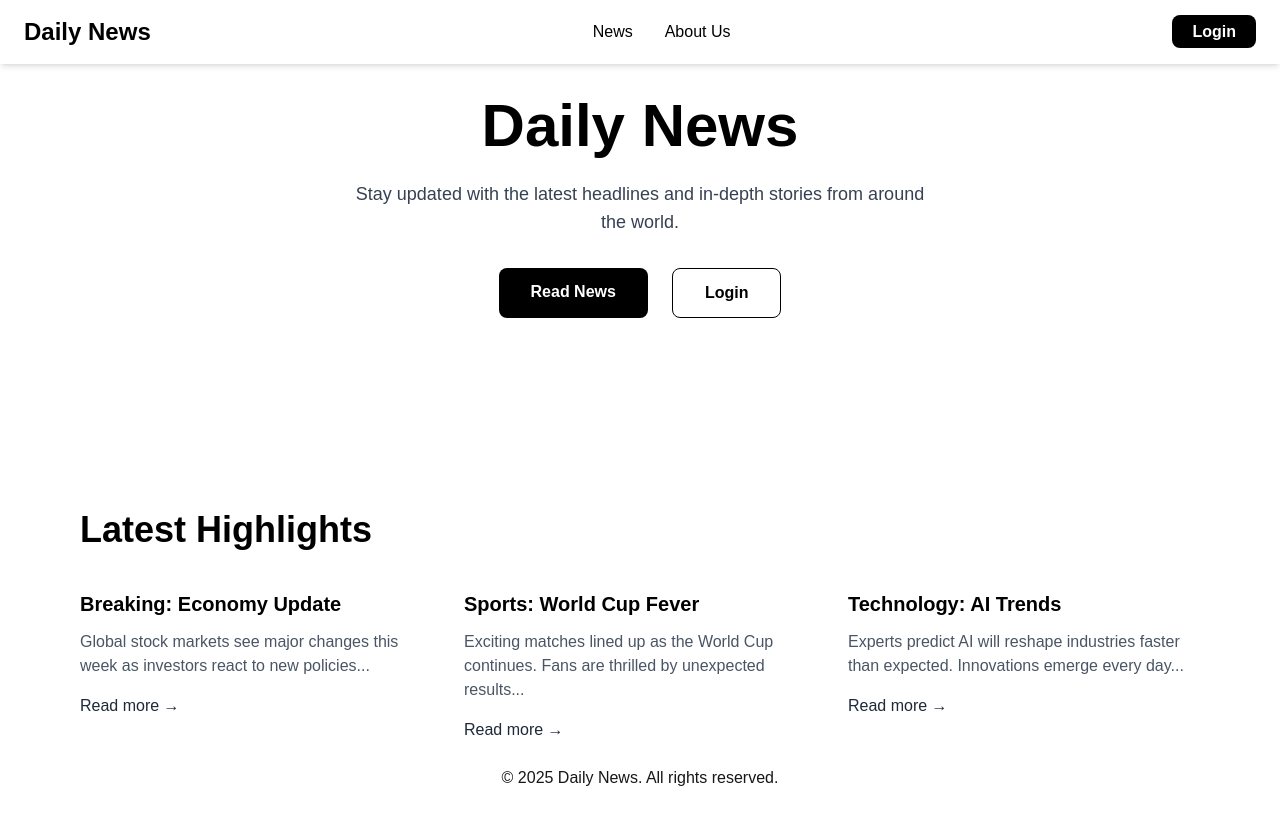
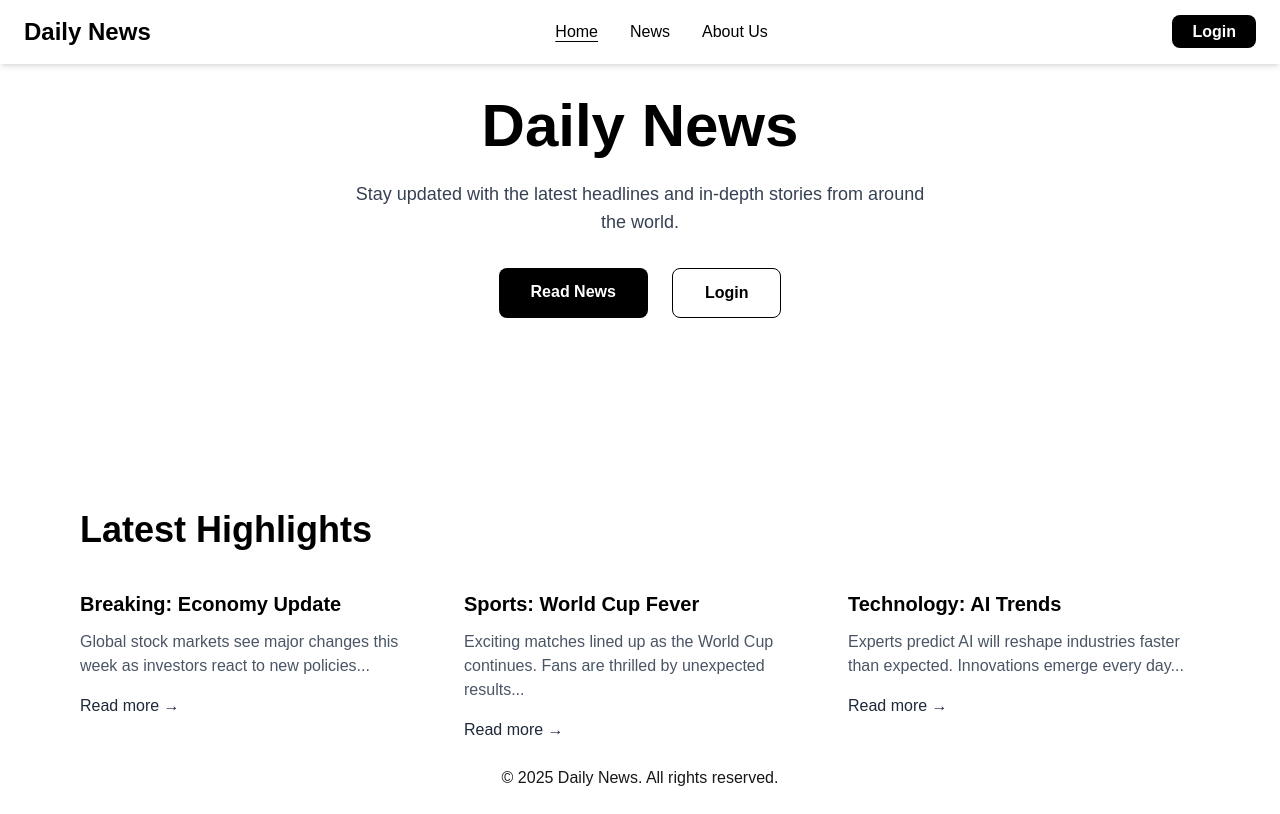
Before and after one commit to touhidtamim/Daily-News, a Next.js app: page / in a window 1280 px wide. Built offline with nearby package versions, Linux system fonts and the light colour scheme.

Commit message:
added home route in navbar

```diff
--- a/src/components/Navbar.js
+++ b/src/components/Navbar.js
@@ -9,6 +9,7 @@ export default function Navbar() {
   const [menuOpen, setMenuOpen] = useState(false);
 
   const links = [
+    { name: "Home", href: "/" },
     { name: "News", href: "/news" },
     { name: "About Us", href: "/about" },
   ];
```
